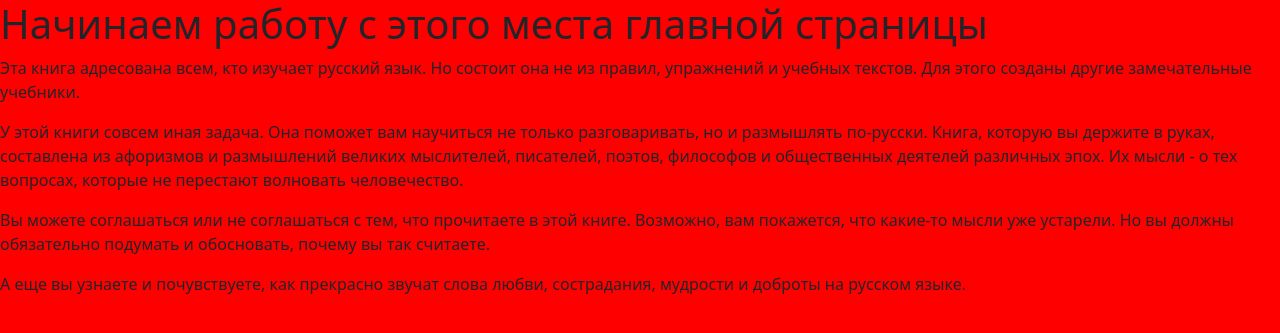
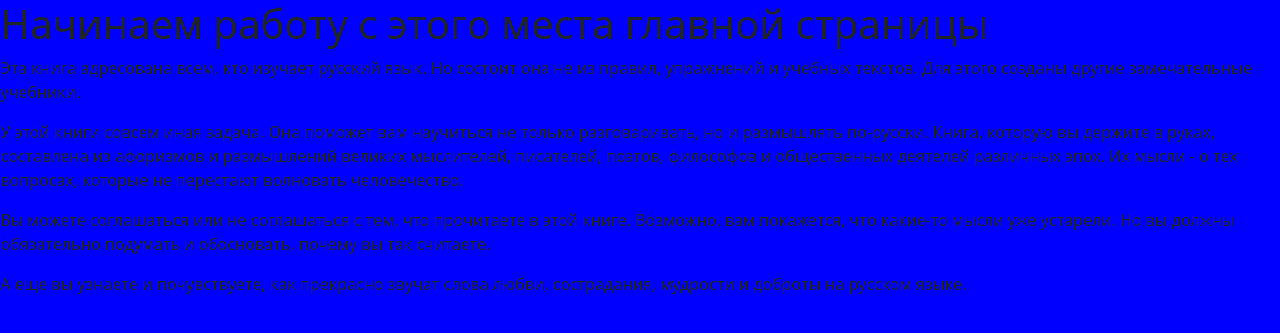
Before and after one commit to HDiman/aa_project_1, a Django app: page / in a window 1280 px wide. Shown: the top 333 px of the page. Run offline with Django 4.2, Linux system fonts and the light colour scheme.

Commit message:
aa_project_1 ver 1.08 (Можно менять настройки css)

```diff
--- a/my_project1/main/static/main/css/main.css
+++ b/my_project1/main/static/main/css/main.css
@@ -1,3 +1,3 @@
 body {
-    background: red;
+    background: blue;
 }
--- a/my_project1/main/urls.py
+++ b/my_project1/main/urls.py
@@ -1,7 +1,9 @@
 from django.urls import path
 from . import views
+from django.conf import settings
+from django.conf.urls.static import static
 
 urlpatterns = [
     path('', views.index, name="home"),
     path('about', views.about, name="about"),
-]
+] + static(settings.STATIC_URL, document_root=settings.STATIC_ROOT)
--- a/my_project1/my_project1/settings.py
+++ b/my_project1/my_project1/settings.py
@@ -120,7 +120,7 @@
 
 STATICFILES_DIRS = [
     BASE_DIR / 'static',
-    'var/www/static',
+    # 'var/www/static',
 ]
 
 # Default primary key field type
```
